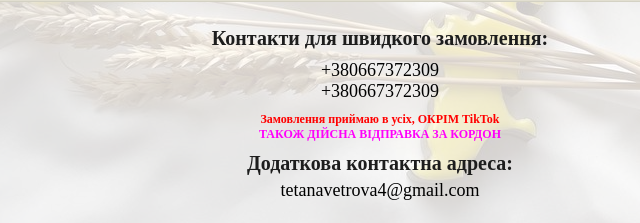
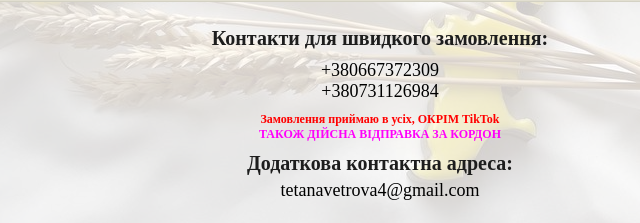
Before and after one commit to lua-ua/EpoxiViter, a plain HTML site: page index.html in a window 1280 px wide. Shown: the part 5607-5830 px from the top of the page, 260-900 px from the left. Drawn offline with Linux system fonts and the light colour scheme; a web font is replaced by a local one.

Commit message:
Update index.html

```diff
--- a/index.html
+++ b/index.html
@@ -504,7 +504,7 @@
                                     <a class="footer__item-number" href="tel:+380667372309">+380667372309</a>
                                 </li>
                                 <li class="footer__item">
-                                    <a class="footer__item-number" href="tel:+380667372309">+380667372309</a>
+                                    <a class="footer__item-number" href="tel:+380667372309">+380731126984</a>
                                 </li>
                             </ul>
                             <div class="footer-note">
```
